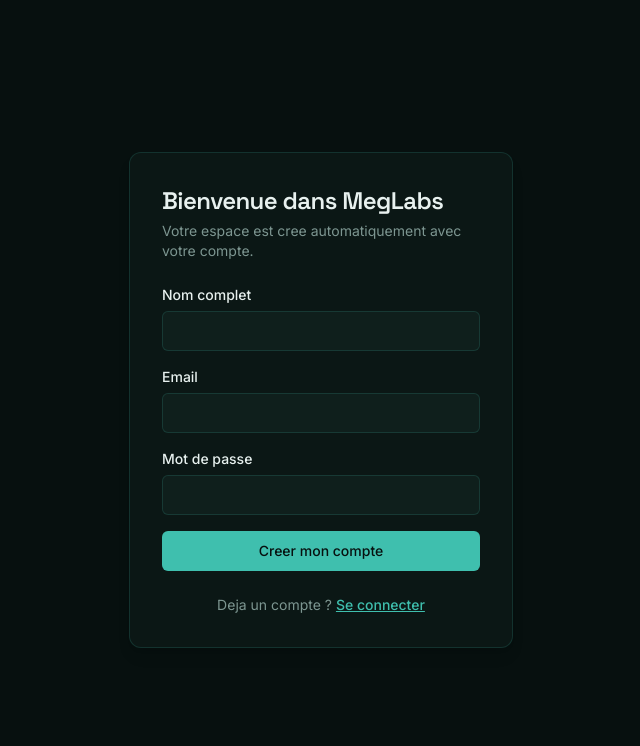
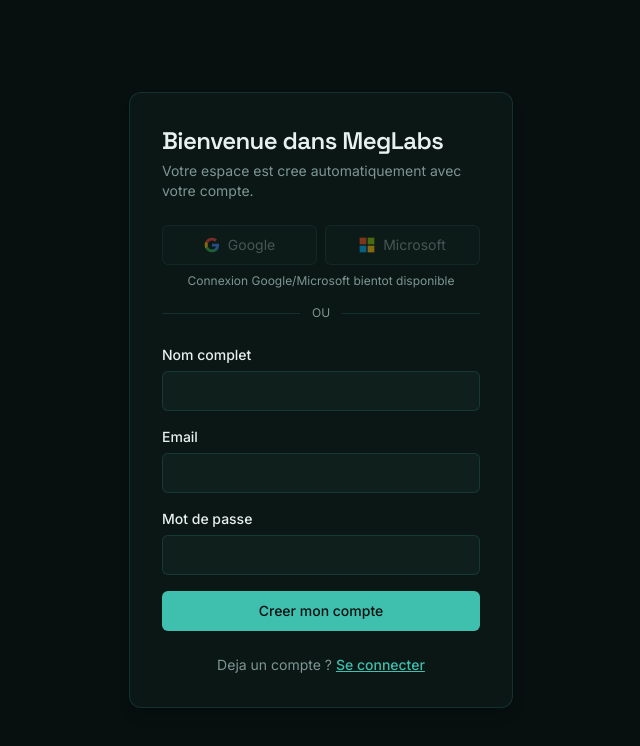
Before and after one commit to MegLabsHetic/monorepo_megslab, a Next.js app in the folder frontend/: page /register in a window 1280 px wide. Shown: the top 746 px of the page, without its empty margins (319-959 px from the left). Built offline with nearby package versions, Linux system fonts and the light colour scheme; no server answers.

Commit message:
feat(frontend): add disabled google/microsoft buttons and airbyte attribution

```diff
--- a/frontend/src/app/page.tsx
+++ b/frontend/src/app/page.tsx
@@ -1,3 +1,4 @@
+import Image from "next/image";
 import Link from "next/link";
 
 import { DataCore } from "@/components/marketing/dataCore";
@@ -86,8 +87,17 @@
         </div>
       </section>
 
-      <footer className="border-t border-line px-6 py-8 text-center text-xs text-muted">
-        MegLabs — projet HETIC
+      <footer className="flex flex-col items-center gap-4 border-t border-line px-6 py-8 text-center text-xs text-muted">
+        <a
+          href="https://airbyte.com"
+          target="_blank"
+          rel="noreferrer"
+          className="inline-flex items-center gap-2 rounded-full bg-white px-3 py-1.5"
+        >
+          <span className="text-zinc-500">Connecteurs propulses par</span>
+          <Image src="/logos/airbyte.svg" alt="Airbyte" width={72} height={29} />
+        </a>
+        <p>MegLabs — projet HETIC</p>
       </footer>
     </main>
   );
--- a/frontend/src/components/auth/loginForm.tsx
+++ b/frontend/src/components/auth/loginForm.tsx
@@ -6,6 +6,7 @@
 import { useForm } from "react-hook-form";
 import { z } from "zod";
 
+import { SocialAuthButtons } from "@/components/auth/socialAuthButtons";
 import { Alert } from "@/components/ui/alert";
 import { Button } from "@/components/ui/button";
 import { Input } from "@/components/ui/input";
@@ -42,6 +43,8 @@
 
   return (
     <form noValidate onSubmit={soumettre} className="flex flex-col gap-4">
+      <SocialAuthButtons />
+
       <div>
         <Label htmlFor="email">Email</Label>
         <Input id="email" type="email" autoComplete="email" {...register("email")} />
--- a/frontend/src/components/auth/signupForm.tsx
+++ b/frontend/src/components/auth/signupForm.tsx
@@ -6,6 +6,7 @@
 import { useForm } from "react-hook-form";
 import { z } from "zod";
 
+import { SocialAuthButtons } from "@/components/auth/socialAuthButtons";
 import { Alert } from "@/components/ui/alert";
 import { Button } from "@/components/ui/button";
 import { Input } from "@/components/ui/input";
@@ -44,6 +45,8 @@
 
   return (
     <form noValidate onSubmit={soumettre} className="flex flex-col gap-4">
+      <SocialAuthButtons />
+
       <div>
         <Label htmlFor="nom_complet">Nom complet</Label>
         <Input id="nom_complet" autoComplete="name" {...register("nom_complet")} />
--- /dev/null
+++ b/frontend/src/components/auth/socialAuthButtons.tsx
@@ -0,0 +1,72 @@
+/**
+ * Boutons Google / Microsoft presents dans l'interface mais desactives : le
+ * flux OAuth cote backend n'existe pas encore. Mieux vaut le dire explicitement
+ * (titre + etiquette) que laisser un bouton qui ne ferait rien silencieusement.
+ */
+export function SocialAuthButtons() {
+  return (
+    <div className="flex flex-col gap-2">
+      <div className="flex gap-2">
+        <button
+          type="button"
+          disabled
+          title="Bientot disponible"
+          className="flex h-10 flex-1 cursor-not-allowed items-center justify-center gap-2 rounded-md border border-line bg-surface-2 text-sm text-muted opacity-50"
+        >
+          <IconeGoogle />
+          Google
+        </button>
+        <button
+          type="button"
+          disabled
+          title="Bientot disponible"
+          className="flex h-10 flex-1 cursor-not-allowed items-center justify-center gap-2 rounded-md border border-line bg-surface-2 text-sm text-muted opacity-50"
+        >
+          <IconeMicrosoft />
+          Microsoft
+        </button>
+      </div>
+      <p className="text-center text-xs text-muted">Connexion Google/Microsoft bientot disponible</p>
+
+      <div className="my-2 flex items-center gap-3">
+        <span className="h-px flex-1 bg-line" />
+        <span className="text-xs uppercase text-muted">ou</span>
+        <span className="h-px flex-1 bg-line" />
+      </div>
+    </div>
+  );
+}
+
+function IconeGoogle() {
+  return (
+    <svg width="16" height="16" viewBox="0 0 24 24" aria-hidden="true">
+      <path
+        fill="#4285F4"
+        d="M22.56 12.25c0-.78-.07-1.53-.2-2.25H12v4.26h5.92a5.06 5.06 0 0 1-2.2 3.32v2.77h3.57c2.08-1.92 3.28-4.74 3.28-8.1z"
+      />
+      <path
+        fill="#34A853"
+        d="M12 23c2.97 0 5.46-.98 7.28-2.66l-3.57-2.77c-.99.66-2.25 1.06-3.71 1.06-2.86 0-5.29-1.93-6.16-4.53H2.18v2.85A11 11 0 0 0 12 23z"
+      />
+      <path
+        fill="#FBBC05"
+        d="M5.84 14.09A6.6 6.6 0 0 1 5.5 12c0-.73.13-1.43.34-2.09V7.06H2.18A11 11 0 0 0 1 12c0 1.77.43 3.45 1.18 4.94z"
+      />
+      <path
+        fill="#EA4335"
+        d="M12 5.38c1.62 0 3.06.56 4.21 1.64l3.15-3.15C17.45 2.09 14.97 1 12 1a11 11 0 0 0-9.82 6.06l3.66 2.85C6.71 7.31 9.14 5.38 12 5.38z"
+      />
+    </svg>
+  );
+}
+
+function IconeMicrosoft() {
+  return (
+    <svg width="16" height="16" viewBox="0 0 24 24" aria-hidden="true">
+      <rect x="1" y="1" width="10" height="10" fill="#F35325" />
+      <rect x="13" y="1" width="10" height="10" fill="#81BC06" />
+      <rect x="1" y="13" width="10" height="10" fill="#05A6F0" />
+      <rect x="13" y="13" width="10" height="10" fill="#FFBA08" />
+    </svg>
+  );
+}
```
Also changed, not shown: frontend/public/logos/airbyte.svg (added).
